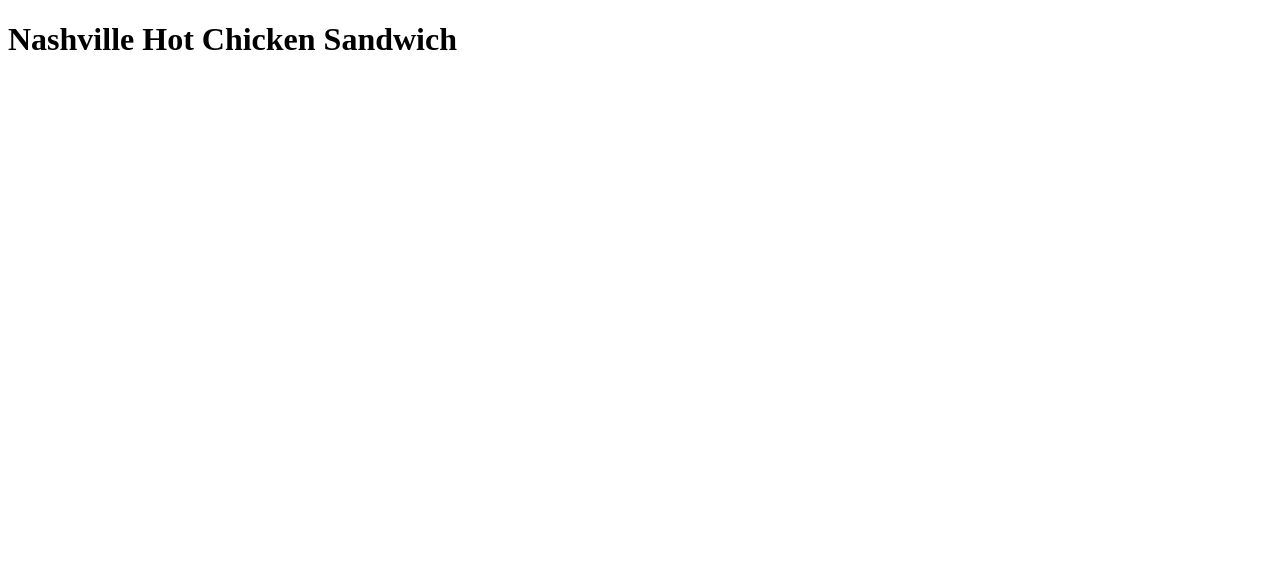
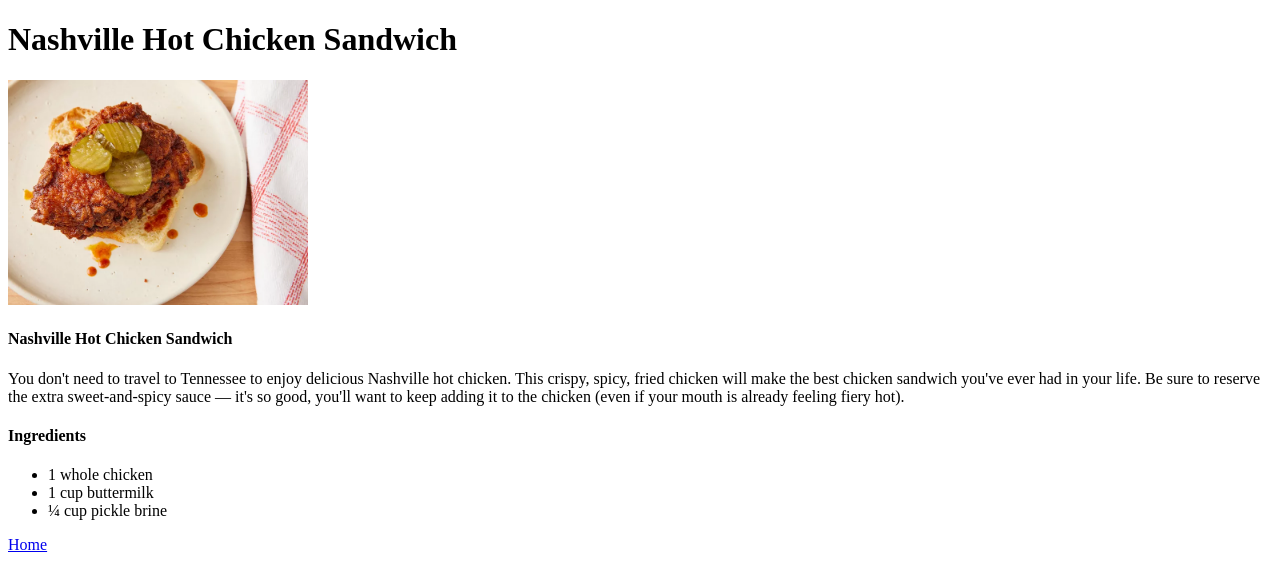
Before and after one commit to nickyaremovich/odin-recipes, a plain HTML site: page recipes/hot-chicken.html in a window 1280 px wide. Drawn offline with Linux system fonts and the light colour scheme.

Commit message:
edit chicken img size add home button for chicken page

```diff
--- a/recipes/hot-chicken.html
+++ b/recipes/hot-chicken.html
@@ -7,7 +7,15 @@
 </head>
 <body>
     <h1>Nashville Hot Chicken Sandwich</h1>
-    <img src="" alt="">
-
+    <img src="../img/nashvilleHotChicken.png" alt="A chicken breast and pickles on a piece of white bread" width="300">
+    <h4>Nashville Hot Chicken Sandwich</h4>
+    <p>You don't need to travel to Tennessee to enjoy delicious Nashville hot chicken. This crispy, spicy, fried chicken will make the best chicken sandwich you've ever had in your life. Be sure to reserve the extra sweet-and-spicy sauce — it's so good, you'll want to keep adding it to the chicken (even if your mouth is already feeling fiery hot).</p>
+    <h4>Ingredients</h4>
+    <ul>
+        <li>1 whole chicken</li>
+        <li>1 cup buttermilk</li>
+        <li>¼ cup pickle brine</li>
+    </ul>
+<a href="../index.html">Home</a>
 </body>
 </html>
```
Also changed, not shown: index.html (+1 -1 lines).
